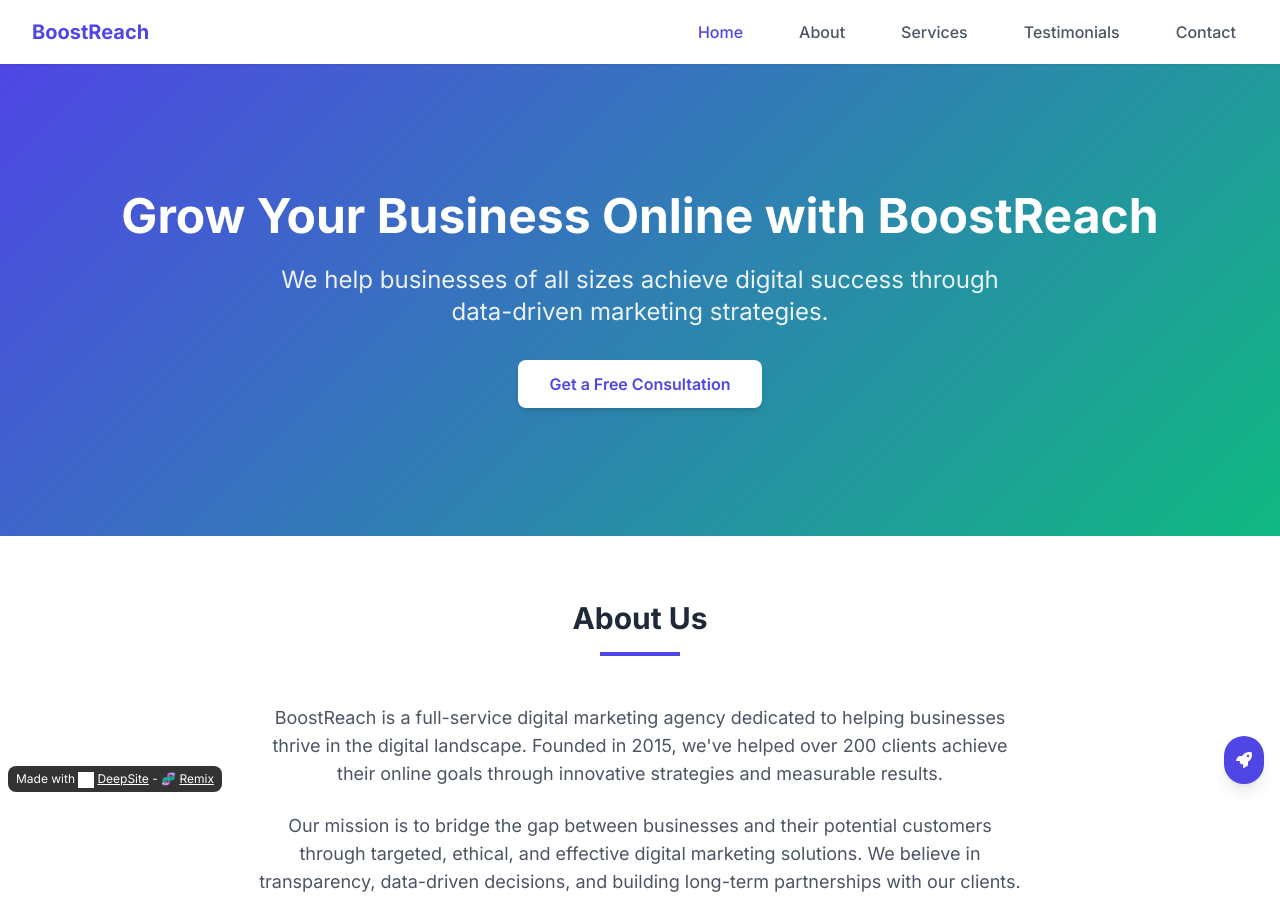
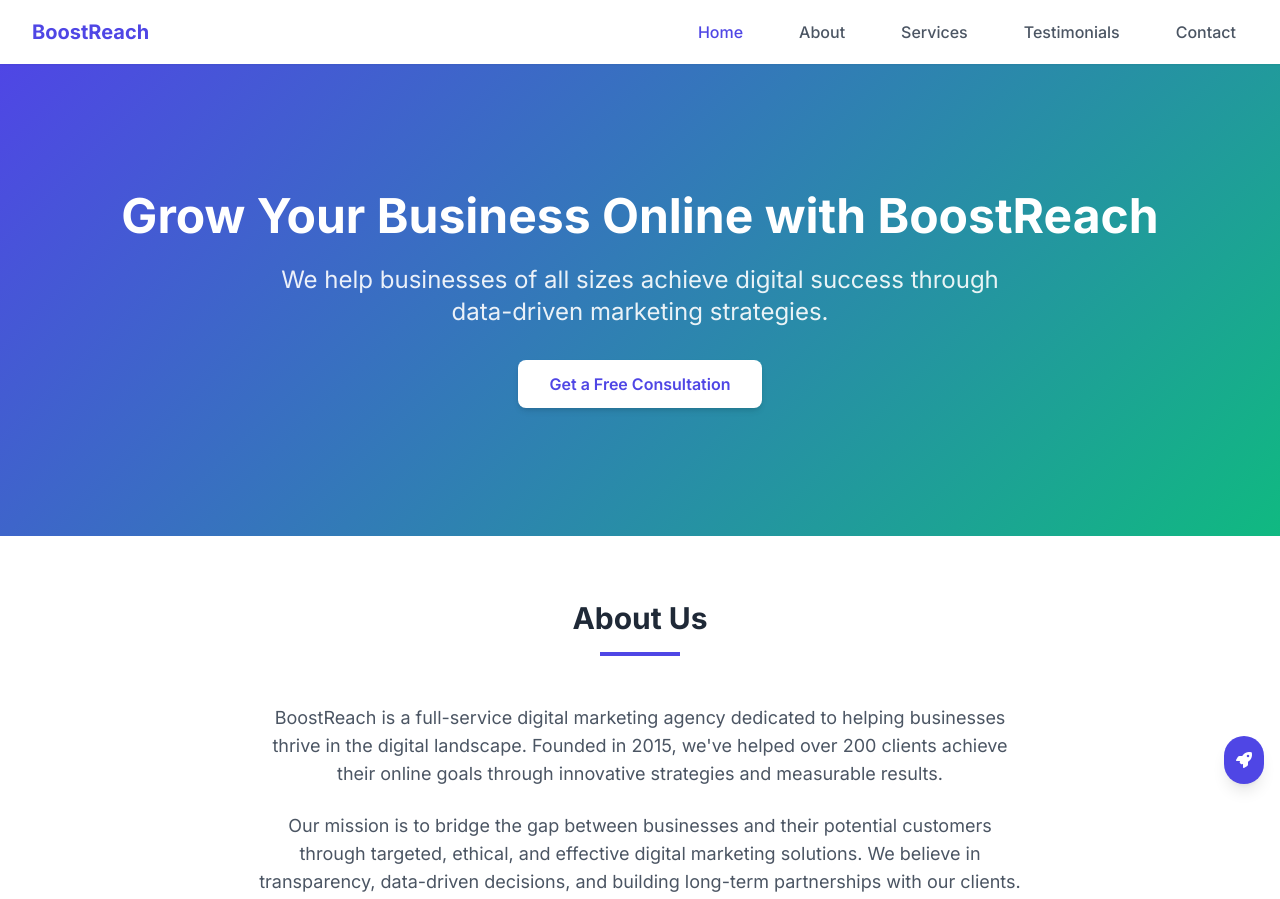
Before and after one commit to khantanzeem/BoostReach, a plain HTML site: page index.html in a window 1280 px wide. Shown: the top 899 px of the page. Drawn offline with nearby package versions, Linux system fonts and the light colour scheme; grey boxes are pictures that could not be loaded.

Commit message:
Update index.html

```diff
--- a/index.html
+++ b/index.html
@@ -424,5 +424,4 @@
             });
         });
     </script>
-<p style="border-radius: 8px; text-align: center; font-size: 12px; color: #fff; margin-top: 16px;position: fixed; left: 8px; bottom: 8px; z-index: 10; background: rgba(0, 0, 0, 0.8); padding: 4px 8px;">Made with <img src="https://enzostvs-deepsite.hf.space/logo.svg" alt="DeepSite Logo" style="width: 16px; height: 16px; vertical-align: middle;display:inline-block;margin-right:3px;filter:brightness(0) invert(1);"><a href="https://enzostvs-deepsite.hf.space" style="color: #fff;text-decoration: underline;" target="_blank" >DeepSite</a> - 🧬 <a href="https://enzostvs-deepsite.hf.space?remix=khantanzeem/digitalmarketing" style="color: #fff;text-decoration: underline;" target="_blank" >Remix</a></p></body>
 </html>
```
